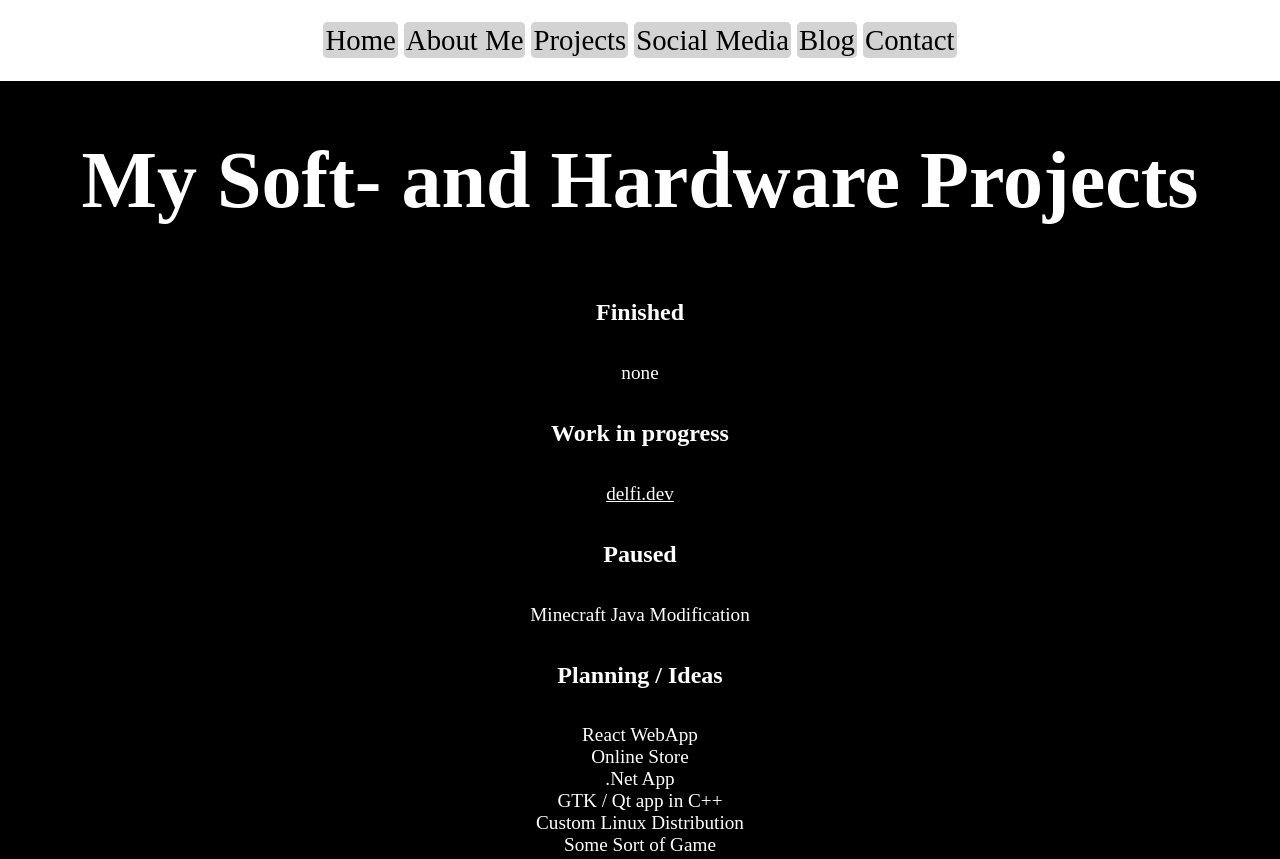
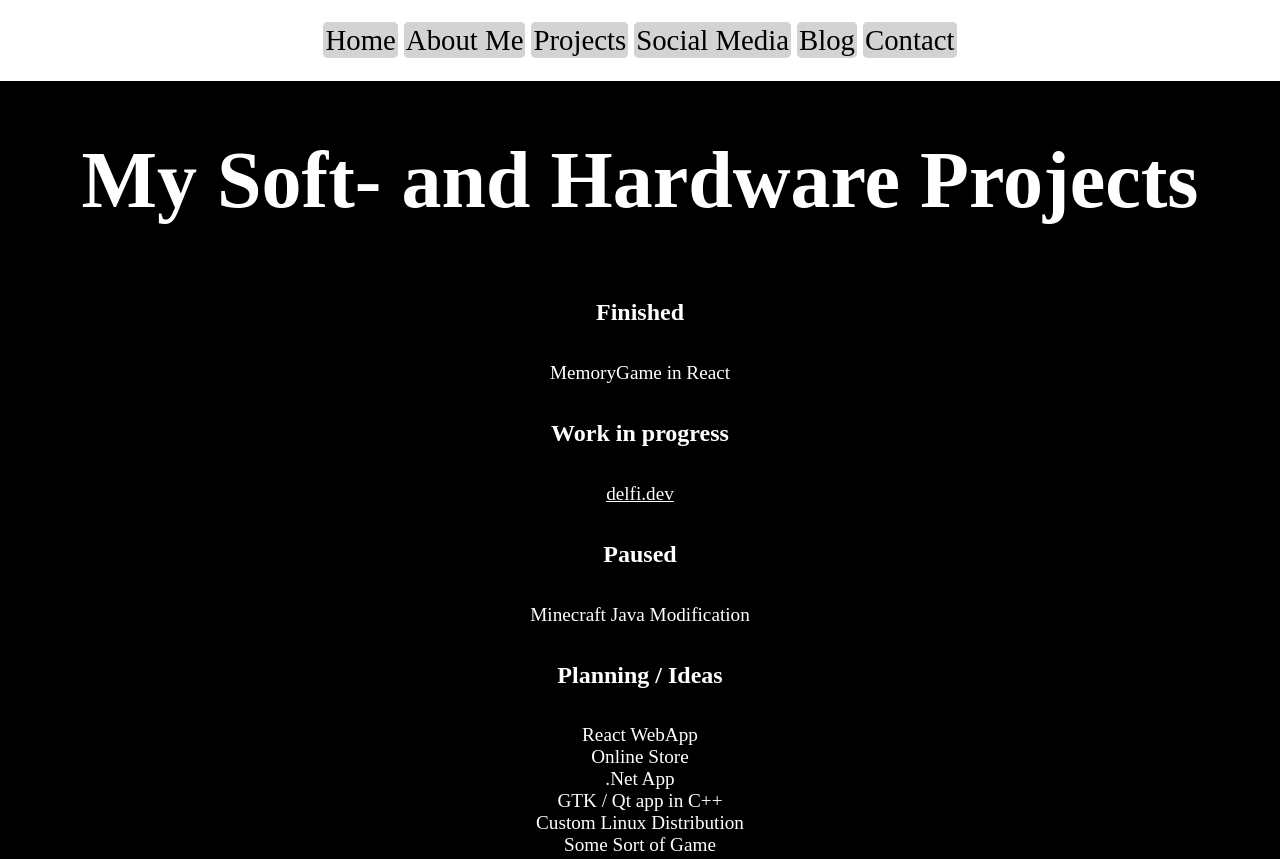
Before and after one commit to delfi-website/frontend, a plain HTML site: page docs/projects.html in a window 1280 px wide. Shown: the top 859 px of the page. Drawn offline with Linux system fonts and the light colour scheme.

Commit message:
added one project

```diff
--- a/docs/projects.html
+++ b/docs/projects.html
@@ -21,7 +21,7 @@
 
     <h2>Finished</h2>
     <ul>
-        <li>none</li>
+        <li>MemoryGame in React</li>
     </ul>
 
     <h2>Work in progress</h2>
```
